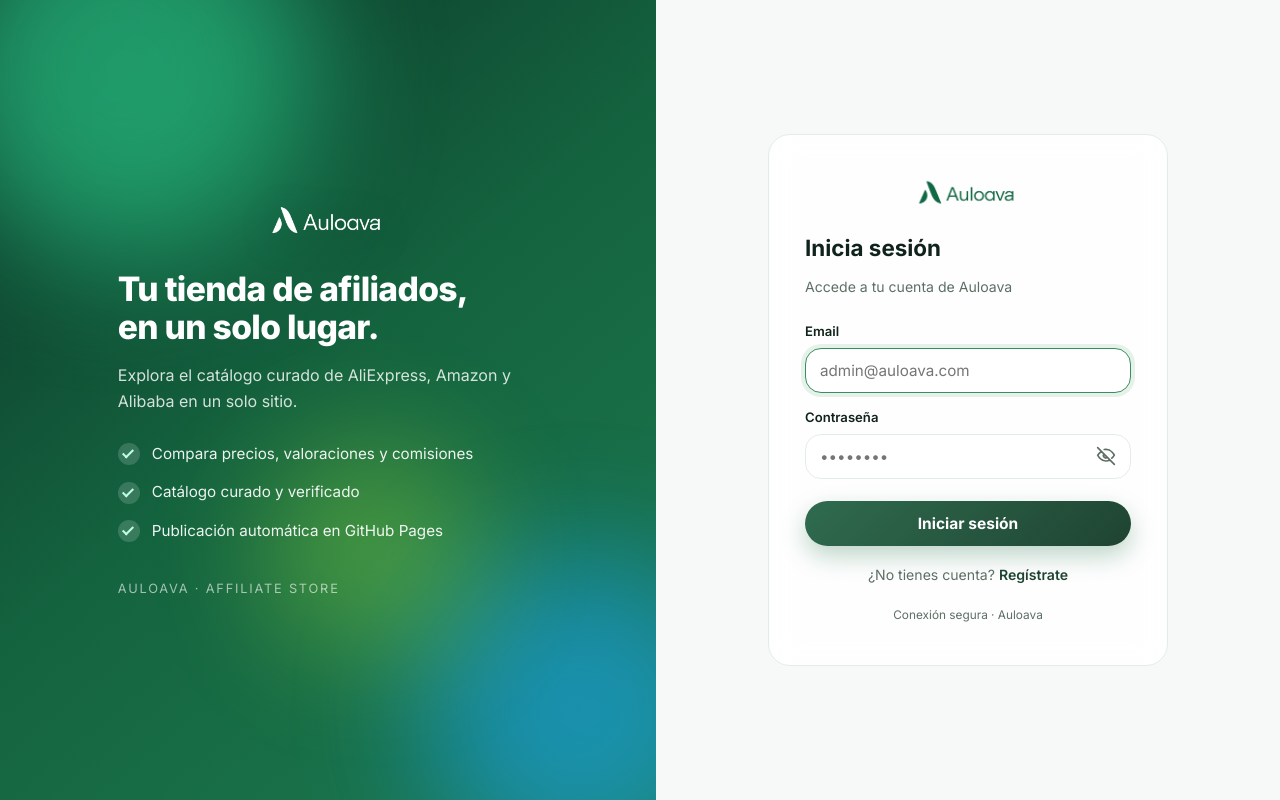
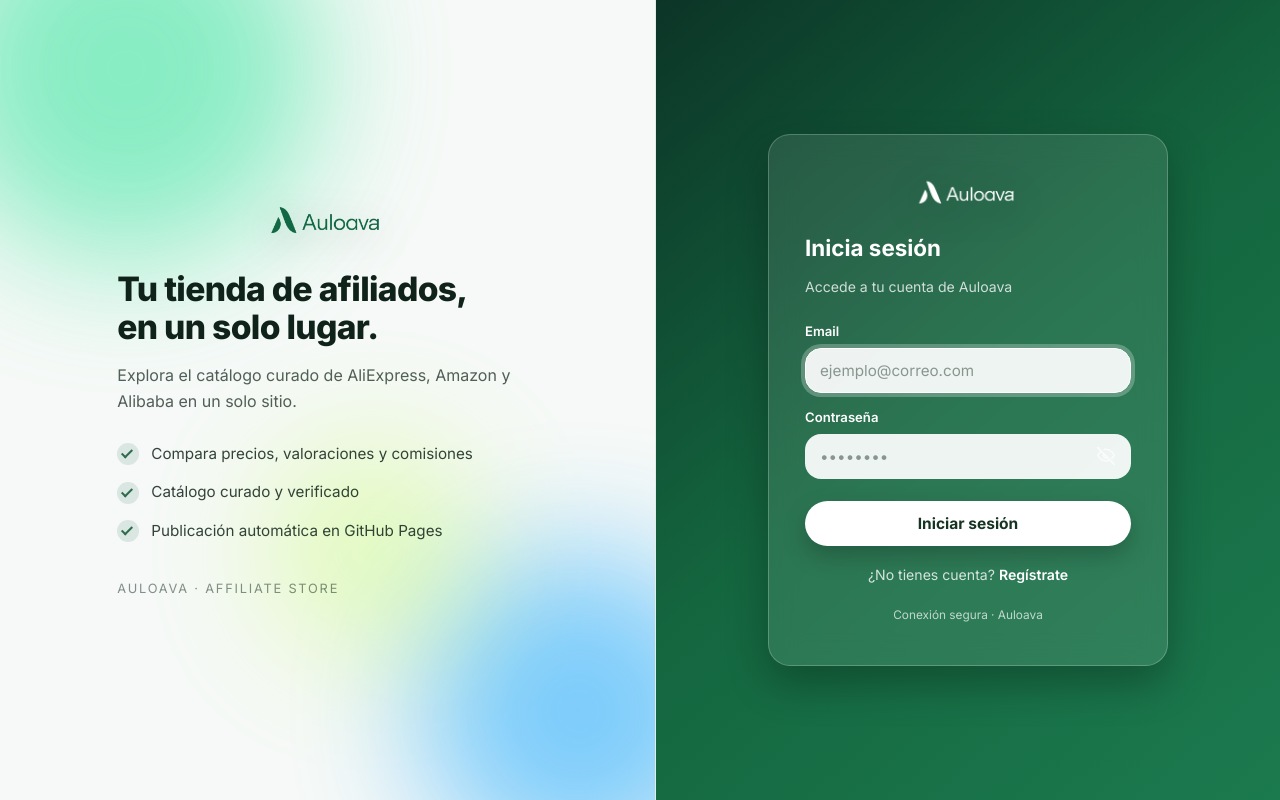
Before and after one commit to 0noxtackore/Auloava, a Vue app: page /admin/login in a window 1280 px wide. Built offline with nearby package versions, Linux system fonts and the light colour scheme; no server answers.

Commit message:
Login admin: placeholder generico y esquema de color/logos invertidos

```diff
--- a/src/views/AdminLoginView.vue
+++ b/src/views/AdminLoginView.vue
@@ -70,7 +70,7 @@ async function onSubmit() {
       <span class="login__aura login__aura--3" />
 
       <div class="login__brand-inner">
-        <img class="login__logo" src="/images/logo-white.png" alt="Auloava" />
+        <img class="login__logo" src="/images/logo.png" alt="Auloava" />
         <h1 class="login__claim">Tu tienda de afiliados,<br />en un solo lugar.</h1>
         <p class="login__lead">Explora el catálogo curado de AliExpress, Amazon y Alibaba en un solo sitio.</p>
 
@@ -96,7 +96,7 @@ async function onSubmit() {
     <!-- Panel de formulario -->
     <main class="login__panel">
       <form class="login__card" @submit.prevent="onSubmit" novalidate>
-        <img class="login__card-logo" src="/images/logo.png" alt="Auloava" />
+        <img class="login__card-logo" src="/images/logo-white.png" alt="Auloava" />
 
         <h2 class="login__title">Inicia sesión</h2>
         <p class="login__subtitle">Accede a tu cuenta de Auloava</p>
@@ -116,7 +116,7 @@ async function onSubmit() {
             autocomplete="username"
             inputmode="email"
             spellcheck="false"
-            placeholder="admin@auloava.com"
+              placeholder="ejemplo@correo.com"
           />
         </label>
 
@@ -168,7 +168,7 @@ async function onSubmit() {
   grid-template-columns: 1.05fr 1fr;
 }
 
-/* ===== Panel de marca ===== */
+/* ===== Panel de marca (invertido: claro) ===== */
 .login__brand {
   position: relative;
   overflow: hidden;
@@ -176,8 +176,9 @@ async function onSubmit() {
   align-items: center;
   justify-content: center;
   padding: 48px;
-  color: var(--white);
-  background: linear-gradient(140deg, #0c3527 0%, #14633f 48%, #1c7a4f 100%);
+  color: var(--green-900);
+  background: var(--off-white);
+  border-right: 1px solid var(--line);
 }
 
 .login__aura {
@@ -237,12 +238,13 @@ async function onSubmit() {
   font-weight: 800;
   letter-spacing: -0.02em;
   margin: 0 0 16px;
+  color: var(--green-900);
 }
 
 .login__lead {
   font-size: 1rem;
   line-height: 1.6;
-  color: rgba(255, 255, 255, 0.82);
+  color: rgba(16, 35, 26, 0.72);
   margin: 0 0 28px;
 }
 
@@ -260,7 +262,7 @@ async function onSubmit() {
   align-items: center;
   gap: 12px;
   font-size: 0.95rem;
-  color: rgba(255, 255, 255, 0.92);
+  color: rgba(16, 35, 26, 0.85);
 }
 
 .login__check {
@@ -268,7 +270,7 @@ async function onSubmit() {
   width: 22px;
   height: 22px;
   border-radius: 50%;
-  background: rgba(255, 255, 255, 0.16);
+  background: rgba(20, 99, 63, 0.12);
   position: relative;
 }
 .login__check::after {
@@ -278,7 +280,7 @@ async function onSubmit() {
   top: 4px;
   width: 6px;
   height: 11px;
-  border: solid #bfffe0;
+  border: solid var(--green-600);
   border-width: 0 2.5px 2.5px 0;
   transform: rotate(45deg);
 }
@@ -288,25 +290,25 @@ async function onSubmit() {
   font-size: 0.8rem;
   letter-spacing: 0.14em;
   text-transform: uppercase;
-  color: rgba(255, 255, 255, 0.6);
+  color: rgba(16, 35, 26, 0.5);
 }
 
-/* ===== Panel de formulario ===== */
+/* ===== Panel de formulario (invertido: verde) ===== */
 .login__panel {
   display: grid;
   place-items: center;
   padding: 32px;
-  background: var(--off-white);
+  background: linear-gradient(140deg, #0c3527 0%, #14663f 48%, #1c7a4f 100%);
 }
 
 .login__card {
   width: 100%;
   max-width: 400px;
-  background: rgba(255, 255, 255, 0.85);
+  background: rgba(255, 255, 255, 0.1);
   backdrop-filter: blur(14px);
-  border: 1px solid var(--line);
+  border: 1px solid rgba(255, 255, 255, 0.22);
   border-radius: 22px;
-  box-shadow: var(--shadow-md);
+  box-shadow: 0 18px 40px rgba(0, 0, 0, 0.28);
   padding: 40px 36px;
   display: flex;
   flex-direction: column;
@@ -324,18 +326,19 @@ async function onSubmit() {
   width: 116px;
   height: auto;
   margin: 0 auto 6px;
+  filter: drop-shadow(0 6px 18px rgba(0, 0, 0, 0.25));
 }
 
 .login__title {
   font-size: 1.4rem;
   margin: 4px 0 0;
-  color: var(--green-900);
+  color: var(--white);
 }
 
 .login__subtitle {
   margin: 0 0 8px;
   font-size: 0.88rem;
-  color: var(--muted);
+  color: rgba(255, 255, 255, 0.78);
 }
 
 .login__field {
@@ -344,28 +347,33 @@ async function onSubmit() {
   gap: 6px;
   font-size: 0.82rem;
   font-weight: 600;
-  color: var(--green-900);
+  color: var(--white);
 }
 
 .login__field input {
   padding: 12px 14px;
-  border: 1.5px solid var(--line);
+  border: 1.5px solid transparent;
   border-radius: var(--radius);
   font-size: 0.95rem;
   font-weight: 400;
-  background: var(--white);
+  background: rgba(255, 255, 255, 0.92);
+  color: var(--green-900);
   transition: border-color var(--transition), box-shadow var(--transition);
+}
+
+.login__field input::placeholder {
+  color: rgba(16, 35, 26, 0.45);
 }
 
 .login__field input:focus {
   outline: none;
-  border-color: var(--green-500);
-  box-shadow: 0 0 0 4px var(--green-100);
+  border-color: var(--white);
+  box-shadow: 0 0 0 4px rgba(255, 255, 255, 0.25);
 }
 
 .login__field.is-invalid input {
   border-color: var(--danger);
-  box-shadow: 0 0 0 4px rgba(220, 53, 69, 0.12);
+  box-shadow: 0 0 0 4px rgba(220, 53, 69, 0.28);
 }
 
 .login__password {
@@ -389,13 +397,13 @@ async function onSubmit() {
   border: none;
   border-radius: 50%;
   background: transparent;
-  color: var(--muted);
+  color: rgba(255, 255, 255, 0.72);
   cursor: pointer;
   transition: background var(--transition), color var(--transition);
 }
 .login__toggle:hover {
-  background: var(--green-50);
-  color: var(--green-700);
+  background: rgba(255, 255, 255, 0.16);
+  color: var(--white);
 }
 
 .login__error {
@@ -403,8 +411,8 @@ async function onSubmit() {
   padding: 10px 12px;
   font-size: 0.82rem;
   font-weight: 500;
-  color: var(--danger);
-  background: rgba(220, 53, 69, 0.08);
+  color: #ffd9de;
+  background: rgba(220, 53, 69, 0.28);
   border-radius: var(--radius);
 }
 
@@ -426,17 +434,17 @@ async function onSubmit() {
   padding: 13px;
   border: none;
   border-radius: var(--radius-full);
-  background: linear-gradient(135deg, var(--green-600), var(--green-700));
-  color: var(--white);
+  background: var(--white);
+  color: var(--green-800);
   font-size: 0.97rem;
   font-weight: 700;
   cursor: pointer;
-  box-shadow: 0 10px 24px rgba(20, 99, 63, 0.28);
+  box-shadow: 0 10px 24px rgba(0, 0, 0, 0.22);
   transition: transform var(--transition), box-shadow var(--transition);
 }
 .login__submit:hover:not(:disabled) {
   transform: translateY(-1px);
-  box-shadow: 0 14px 30px rgba(20, 99, 63, 0.34);
+  box-shadow: 0 14px 30px rgba(0, 0, 0, 0.28);
 }
 .login__submit:disabled {
   opacity: 0.75;
@@ -446,8 +454,8 @@ async function onSubmit() {
 .login__spinner {
   width: 16px;
   height: 16px;
-  border: 2px solid rgba(255, 255, 255, 0.4);
-  border-top-color: var(--white);
+  border: 2px solid rgba(20, 99, 63, 0.3);
+  border-top-color: var(--green-700);
   border-radius: 50%;
   animation: spin 0.7s linear infinite;
 }
@@ -459,17 +467,17 @@ async function onSubmit() {
   margin: 6px 0 0;
   text-align: center;
   font-size: 0.74rem;
-  color: var(--muted);
+  color: rgba(255, 255, 255, 0.7);
 }
 
 .login__switch {
   margin: 4px 0 0;
   text-align: center;
   font-size: 0.88rem;
-  color: var(--muted);
+  color: rgba(255, 255, 255, 0.8);
 }
 .login__switch a {
-  color: var(--green-700);
+  color: var(--white);
   font-weight: 600;
   text-decoration: none;
 }
--- a/src/views/RegisterView.vue
+++ b/src/views/RegisterView.vue
@@ -109,7 +109,7 @@ async function onSubmit() {
             autocomplete="username"
             inputmode="email"
             spellcheck="false"
-            placeholder="admin@auloava.com"
+              placeholder="ejemplo@correo.com"
           />
         </label>
 
```
